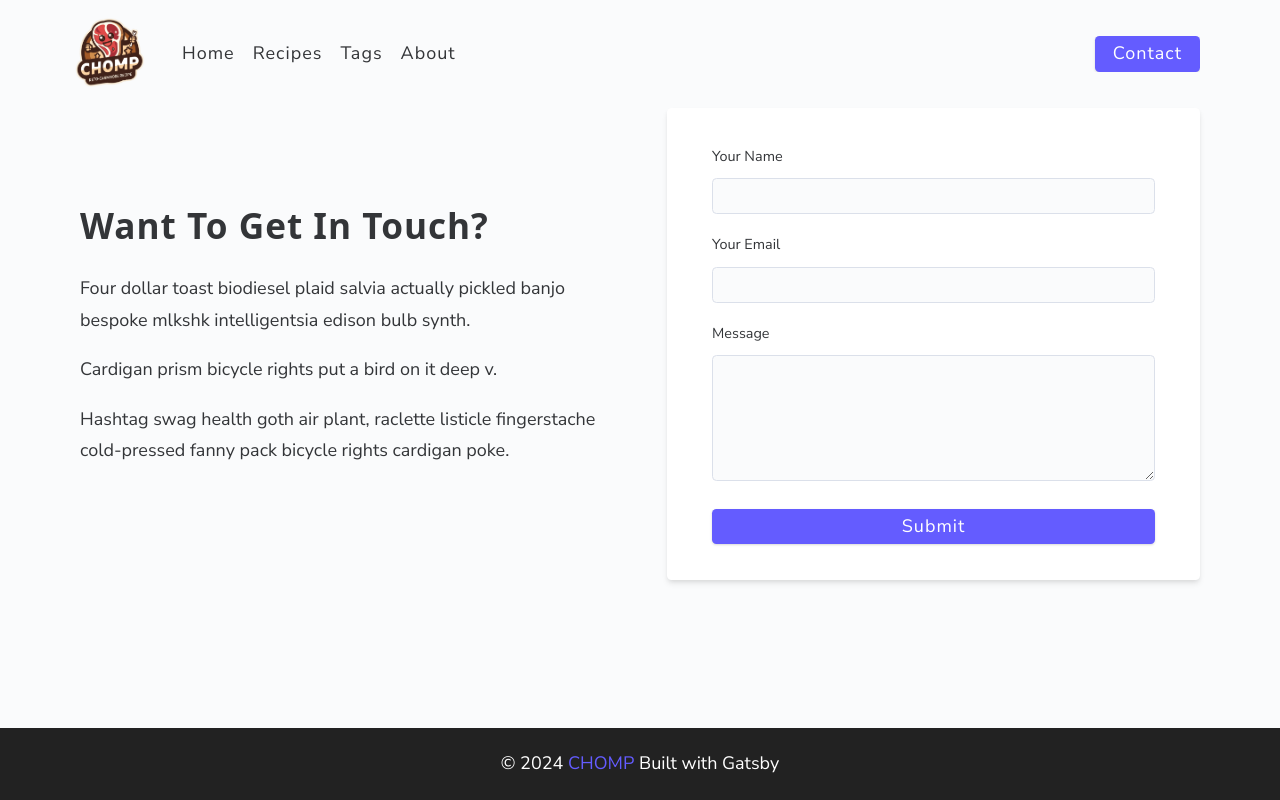
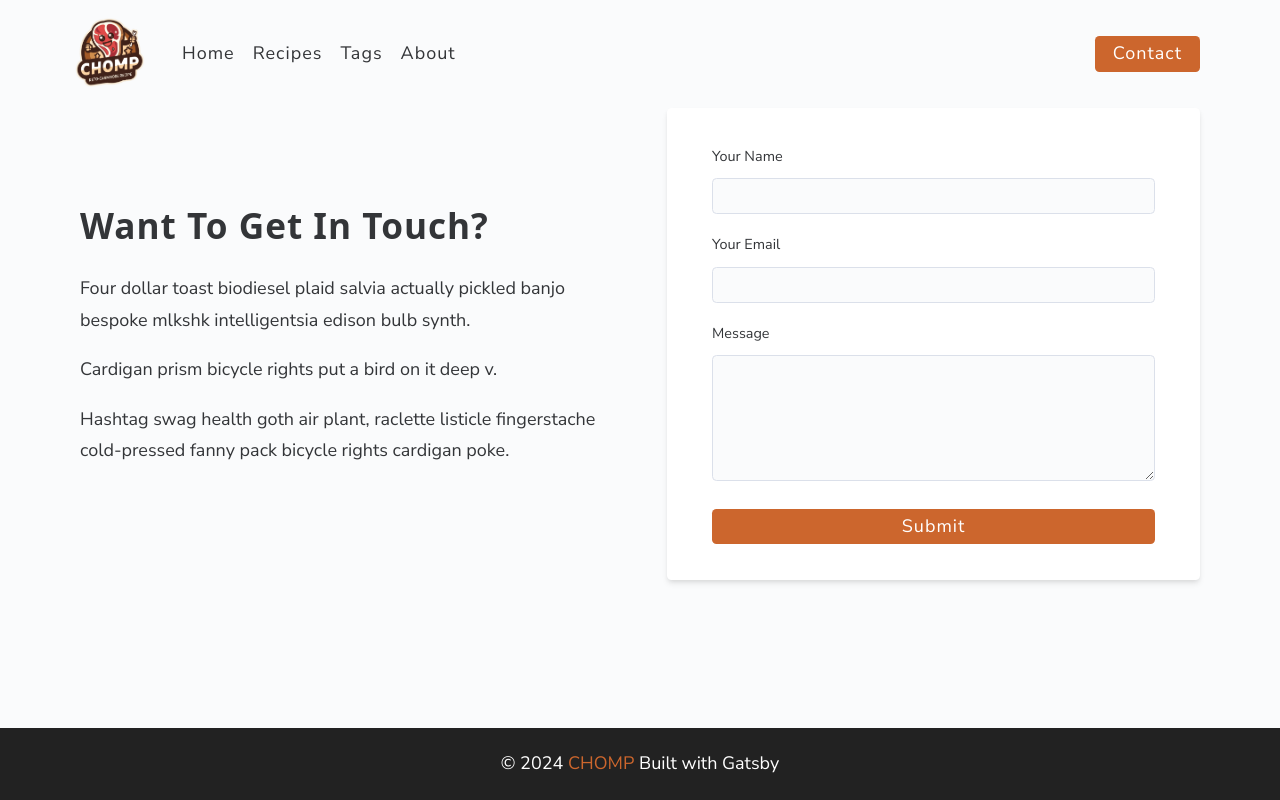
Before and after one commit to Harry-Yates/chomp, a Gatsby site: page /contact in a window 1280 px wide. Built offline with nearby package versions, Linux system fonts and the light colour scheme; Gatsby itself is replaced by a stand-in of ours; a web font is replaced by a local one.

Commit message:
scheme updates

```diff
--- a/src/styles/main.css
+++ b/src/styles/main.css
@@ -7,21 +7,23 @@
 
 :root {
   /* COLORS  */
+
   /* primary */
-  --primary-0: #f0efff;
-  --primary-50: #d8d6ff;
-  --primary-100: #c1beff;
-  --primary-200: #aaa5ff;
-  --primary-300: #938dff;
-  --primary-400: #7b74ff;
+--primary-0: #FFE8D6;
+--primary-50: #FFD3B2;
+--primary-100: #FFBD8E;
+--primary-200: #FFA869;
+--primary-300: #FF9333;
+--primary-400: #E57C30;
   /* main */
-  --primary-500: #645cff;
-  --primary-600: #554ed9;
-  --primary-700: #4640b3;
-  --primary-800: #37338c;
-  --primary-900: #282566;
-  --primary-1000: #191740;
-  --primary-1100: #0a0919;
+--primary-500: #CC662D;
+--primary-600: #B3502A;
+--primary-700: #993B27;
+--primary-800: #802725;
+--primary-900: #661C1E;
+--primary-1000: #4D1317;
+--primary-1100: #340A0E;
+
   /* grey */
   --grey-0: #fafbfc;
   --grey-50: #f2f4f8;
@@ -203,7 +205,7 @@ button,
   border-radius: var(--borderRadius);
   letter-spacing: var(--letterSpacing);
   padding: 0.375rem 0.75rem;
-  box-shadow: var(--shadow-1);
+  /* box-shadow: var(--shadow-1); */
   transition: var(--transition);
   text-transform: capitalize;
 }
@@ -211,7 +213,7 @@ button:hover,
 .btn:hover {
   color: var(--white);
   background: var(--primary-700);
-  box-shadow: var(--shadow-2);
+  box-shadow: var(--shadow-1);
 }
 button.small {
   padding: 0.25rem 0.5rem;
```
